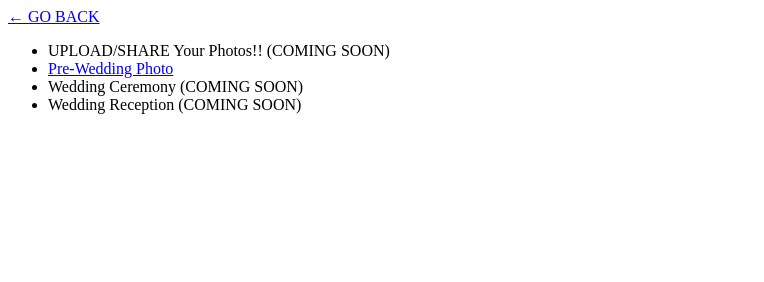
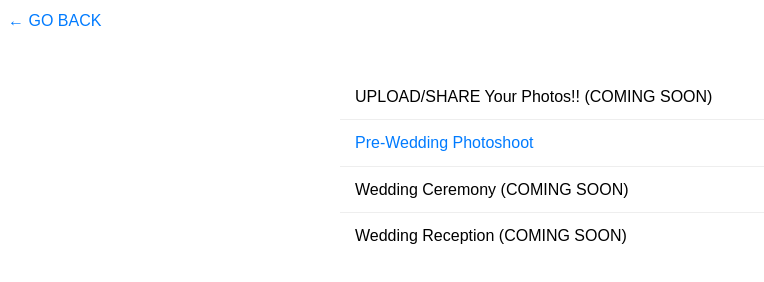
Before and after one commit to mrakestraw777/uyen_and_michael_wedding, a plain HTML site: page photos.html in a window 1280 px wide. Shown: the whole page, without its empty margins (0-764 px from the left). Drawn offline with Linux system fonts and the light colour scheme.

Commit message:
17_03_25
css updates for photos page

```diff
--- a/photos.css
+++ b/photos.css
@@ -2,13 +2,47 @@ img{
     height: 100px;
 }
 
-.next {
-    right: 0;
-    border-radius: 3px 0 0 3px;
-  }
 
-  /* On hover, add a grey background color */
-  .prev:hover, .next:hover {
-    background-color: #f1f1f1;
-    color: black;
-  }
+
+  body {
+    font-family: sans-serif;
+    font-size: 16px;
+    line-height: 1.6;
+}
+
+h1 {
+    font-size: 2.5em;
+    margin-bottom: 20px;
+    text-align: center;
+}
+
+h2 {
+    font-size: 1.8em;
+    margin-bottom: 10px;
+}
+
+
+  ul {
+    list-style: none;
+    padding: 20px;
+    max-width: 600px;
+    margin: 20px auto;
+}
+
+li {
+    padding: 10px 15px;
+    border-bottom: 1px solid #eee;
+}
+
+li:last-child {
+    border-bottom: none;
+}
+
+a {
+  color: #007bff;
+  text-decoration: none;
+}
+
+a:hover {
+  text-decoration: underline;
+}
--- a/photos.html
+++ b/photos.html
@@ -16,7 +16,7 @@
         </li>
 
         <li>
-            <a href="pre_wedding.html">Pre-Wedding Photo</a>
+            <a href="pre_wedding.html">Pre-Wedding Photoshoot</a>
         </li>
 
         <li>
```
Also changed, not shown: pre_wedding.html (+2 -0 lines).
